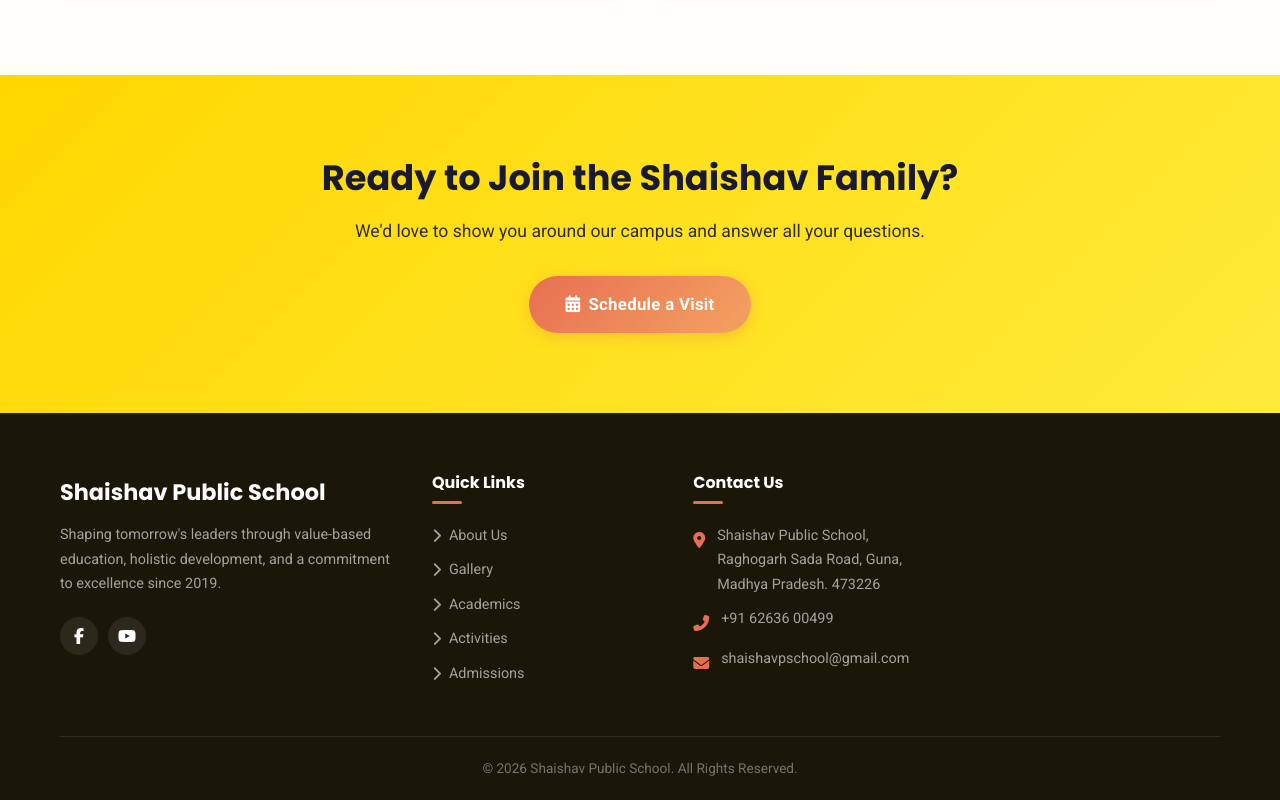
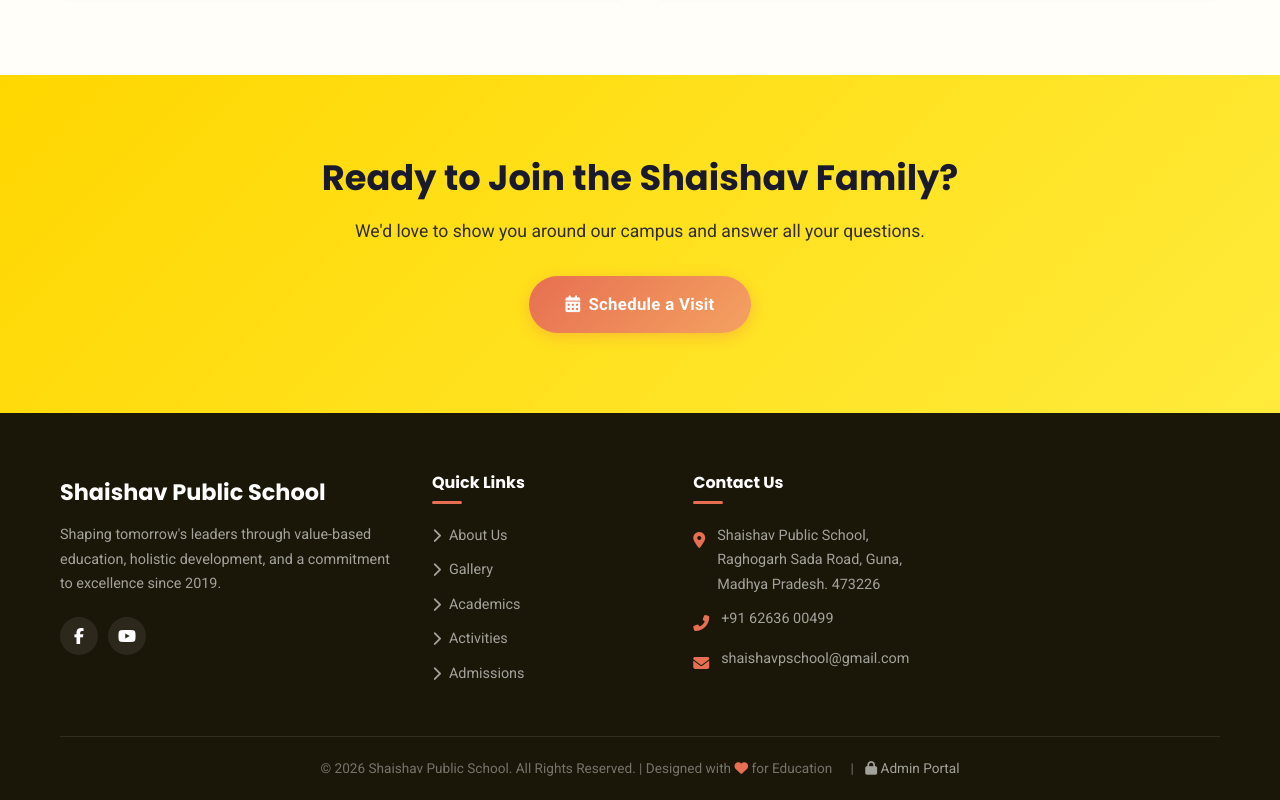
Before and after one commit to aniruddhsharma803-beep/Shaishav-Public-School, a website: page public/about.html in a window 1280 px wide. Shown: the part 3556-4356 px from the top of the page. Drawn offline with Linux system fonts and the light colour scheme.

Commit message:
Add subtle Admin Dashboard link to footer

```diff
--- a/public/about.html
+++ b/public/about.html
@@ -242,7 +242,8 @@
         </div>
       </div>
       <div class="footer-bottom">
-        &copy; 2026 Shaishav Public School. All Rights Reserved.
+        &copy; 2026 Shaishav Public School. All Rights Reserved. | Designed with <i class="fas fa-heart" style="color:var(--accent);"></i> for Education
+        <span style="margin-left: 15px; color: rgba(255,255,255,0.4);">|</span> <a href="/admin.html" style="color: rgba(255,255,255,0.6); margin-left: 8px; font-size: 0.85rem; transition: 0.3s;"><i class="fas fa-lock"></i> Admin Portal</a>
       </div>
     </div>
   </footer>
```
Also changed, not shown: public/index.html (+1 -0 lines).
